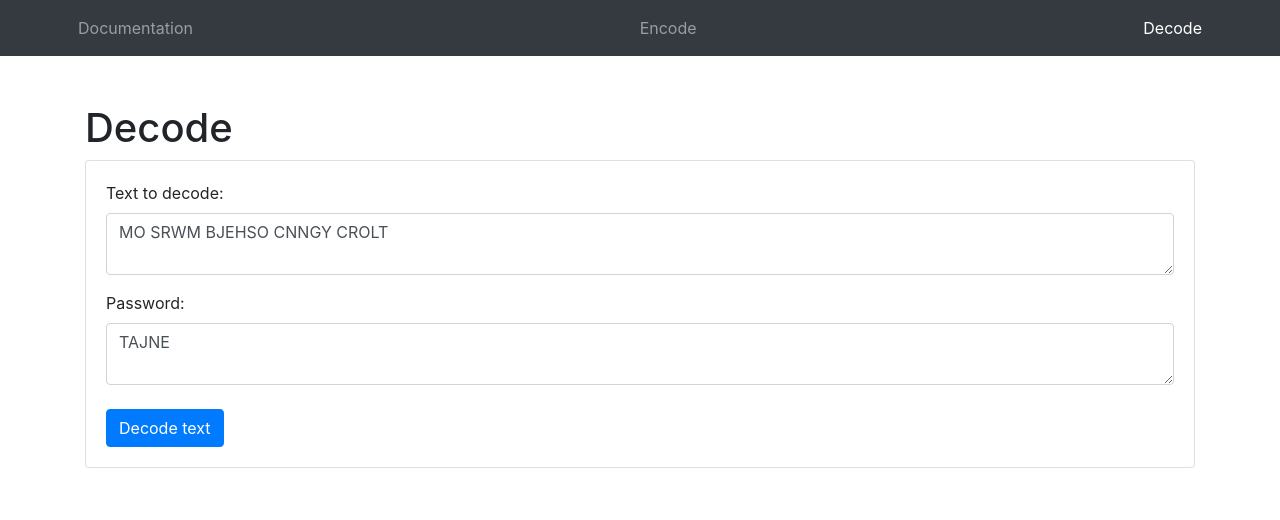
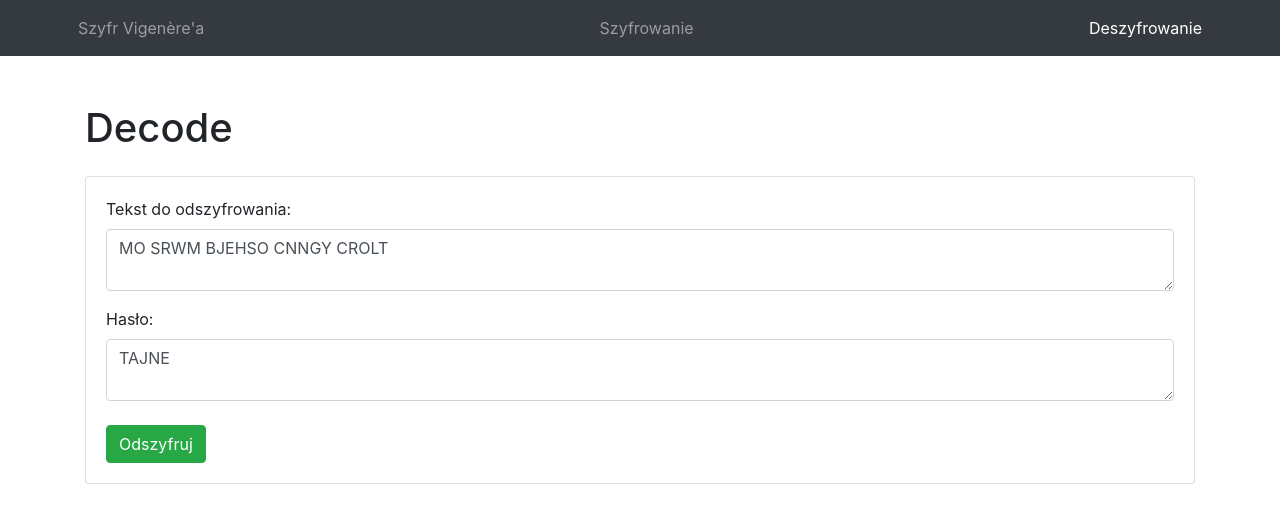
Before and after one commit to musialpatryk/cipher, an Angular app: page /decode in a window 1280 px wide. Shown: the top 520 px of the page. Built offline with nearby package versions, Linux system fonts and the light colour scheme.

Commit message:
Translate views, implemented in english

```diff
--- a/src/app/components/visualization/visualization.component.html
+++ b/src/app/components/visualization/visualization.component.html
@@ -2,7 +2,7 @@
   <app-matrix [currentVisualizationStep]="currentStep" [decodeMode]="mode">
   </app-matrix>
 
-  <h3 class="text-center"><small>Key: {{currentStep.step.keyChar}}</small></h3>
+  <h3 class="text-center"><small>Klucz: {{currentStep.step.keyChar}}</small></h3>
 
   <h3 class="text-center">
     {{currentStep.step.prevChar}}
--- a/src/app/views/decode/decode.component.html
+++ b/src/app/views/decode/decode.component.html
@@ -1,15 +1,15 @@
-<h1>Decode</h1>
+<h1 class="mb-4">Decode</h1>
 
 <div class="card mb-5">
   <div class="card-body">
     <app-input [(textInput)]="encodedText">
-      Text to decode:
+      Tekst do odszyfrowania:
     </app-input>
     <app-input [(textInput)]="passwordKey" [removeWhitespaces]="true">
-      Password:
+      Hasło:
     </app-input>
-    <button (click)="decode()" class="btn btn-primary mt-2">
-      Decode text
+    <button (click)="decode()" class="btn btn-success mt-2">
+      Odszyfruj
     </button>
   </div>
 </div>
@@ -18,11 +18,11 @@
   <div class="card-body">
     <div class="mb-5">
       <app-output [output]="decodedText">
-        Decoded output
+        Odszyfrowany tekst:
       </app-output>
       <div class="custom-control custom-switch">
         <input type="checkbox" class="custom-control-input" id="visualize" [formControl]="visualizationControl">
-        <label class="custom-control-label" for="visualize">Show visualization</label>
+        <label class="custom-control-label" for="visualize">{{visualizationControl.value ? 'Ukryj wizualizacje' : 'Pokaż wizualizacje'}}</label>
       </div>
     </div>
     <app-visualization
--- a/src/app/views/documentation/documentation.component.css
+++ b/src/app/views/documentation/documentation.component.css
@@ -1,4 +1,4 @@
-h2 {
+h2:not(:first-of-type) {
   margin-top: 2rem;
 }
 
--- a/src/app/views/documentation/documentation.component.html
+++ b/src/app/views/documentation/documentation.component.html
@@ -1,6 +1,7 @@
-<h1 class="mb-5">Szyfr Vigenère'a</h1>
+<h1 class="mb-4">Szyfr Vigenère'a</h1>
 
-<div>
+<div class="card mb-2">
+  <div class="card-body">
     <h2>Historia</h2>
     <p>Szyfr Vigenère'a jest wieloalfabetowym szyfrem podstawieniowym, stworzonym przez włocha - Giovan Battista Bellaso.
       Nazwa szyfru pochodzi od błędnego przekonania że jego twórcą był Blaise de Vigenère.</p>
@@ -48,3 +49,4 @@
       <app-matrix [currentVisualizationStep]="decodeExampleStep" [decodeMode]="true"></app-matrix>
     </div>
   </div>
+</div>
--- a/src/app/views/encode/encode.component.html
+++ b/src/app/views/encode/encode.component.html
@@ -1,15 +1,15 @@
-<h1>Encode</h1>
+<h1 class="mb-4">Szyfrowanie</h1>
 
 <div class="card mb-5">
  <div class="card-body">
    <app-input [(textInput)]="textToEncode">
-     Text to encode:
+     Tekst do zaszyfrowania:
    </app-input>
    <app-input [(textInput)]="passwordKey" [removeWhitespaces]="true">
-     Password:
+     Hasło:
    </app-input>
-   <button (click)="encode()" class="btn btn-primary mt-2">
-     Encode text
+   <button (click)="encode()" class="btn btn-success mt-2">
+     Szyfruj
    </button>
  </div>
 </div>
@@ -18,16 +18,15 @@
  <div class="card-body">
    <div class="mb-5">
      <app-output [output]="encodedText">
-       Encoded output
+       Zaszyfrowany tekst
      </app-output>
      <div class="custom-control custom-switch">
        <input type="checkbox" class="custom-control-input" id="visualize" [formControl]="visualizationControl">
-       <label class="custom-control-label" for="visualize">Show visualization</label>
+       <label class="custom-control-label" for="visualize">{{visualizationControl.value ? 'Ukryj wizualizacje' : 'Pokaż wizualizacje'}}</label>
      </div>
    </div>
    <app-visualization
      *ngIf="visualizationControl.value"
-     header="Encoding visualization"
      [visualizationSteps]="visualizationSteps">
    </app-visualization>
  </div>
--- a/src/main.component.html
+++ b/src/main.component.html
@@ -6,21 +6,21 @@
            routerLink=""
            routerLinkActive="active"
            [routerLinkActiveOptions]="{ exact: true }">
-          Documentation
+          Szyfr Vigenère'a
         </a>
       </li>
       <li class="nav-item">
         <a class="nav-link"
            routerLink="encode"
            routerLinkActive="active">
-          Encode
+          Szyfrowanie
         </a>
       </li>
       <li class="nav-item">
         <a class="nav-link"
            routerLink="decode"
            routerLinkActive="active">
-          Decode
+          Deszyfrowanie
         </a>
       </li>
     </ul>
```
Lines whose indentation alone changed are shown as unchanged.
